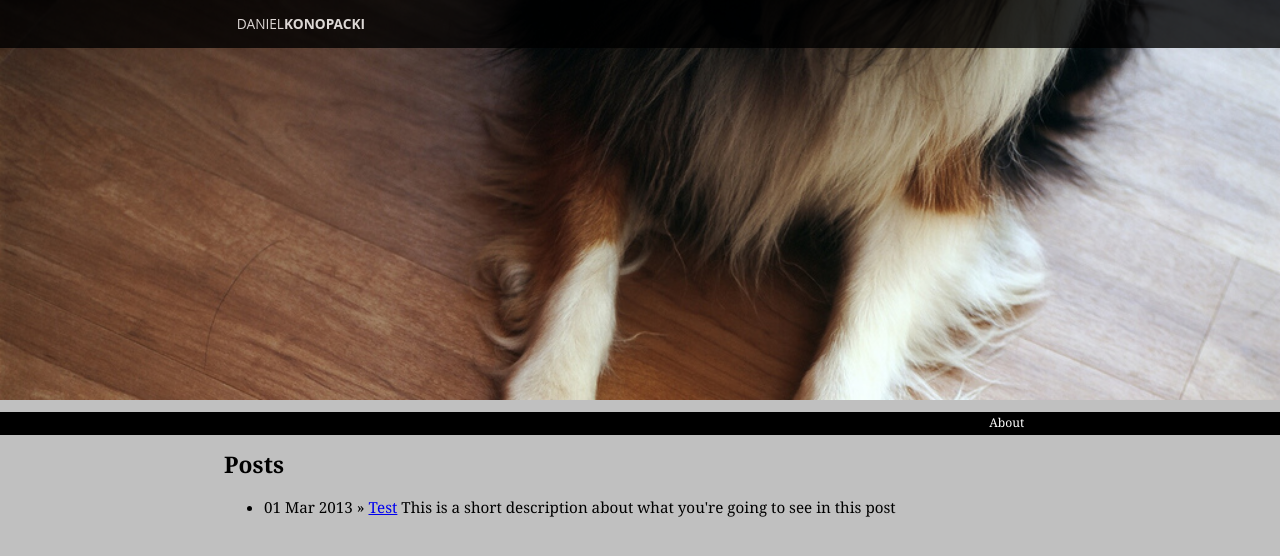
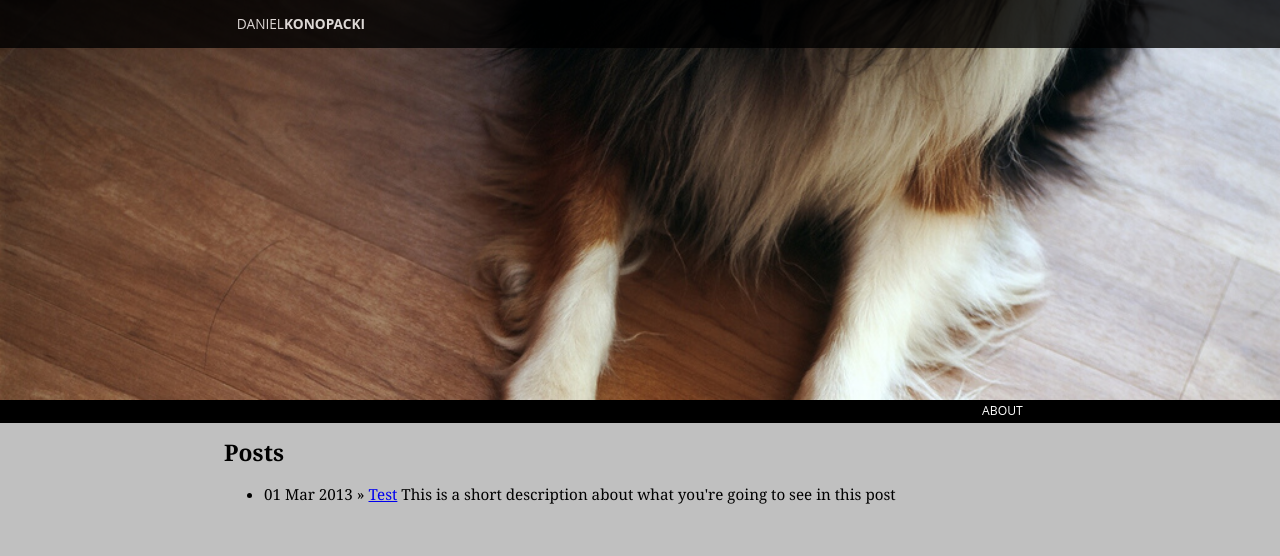
Before and after one commit to danielkonopacki/danielkonopacki.github.com, a Jekyll site: the page built from index.html, in a window 1280 px wide. Shown: the top 556 px of the page. Built offline with Jekyll 4.4.1, drawn with Linux system fonts in a browser that asks for light colours; Markdown is read by kramdown in place of the engine named in the settings.

Commit message:
CSS updates

```diff
--- a/css/layout.css
+++ b/css/layout.css
@@ -12,6 +12,11 @@ html, body {
   opacity: .8;
   position: fixed;
   top: 0;
+}
+
+#nav ul {
+  margin: 0;
+  padding: 0;
 }
 
 #nav ul li {
--- a/css/typography.css
+++ b/css/typography.css
@@ -4,7 +4,8 @@ body {
   font-size: 95%;
 }
 
-#site-title {
+#site-title,
+#nav {
   font-family: "Open Sans", Helvetica;
   text-transform: uppercase;
 }
```
Also changed, not shown: 2 other files.
